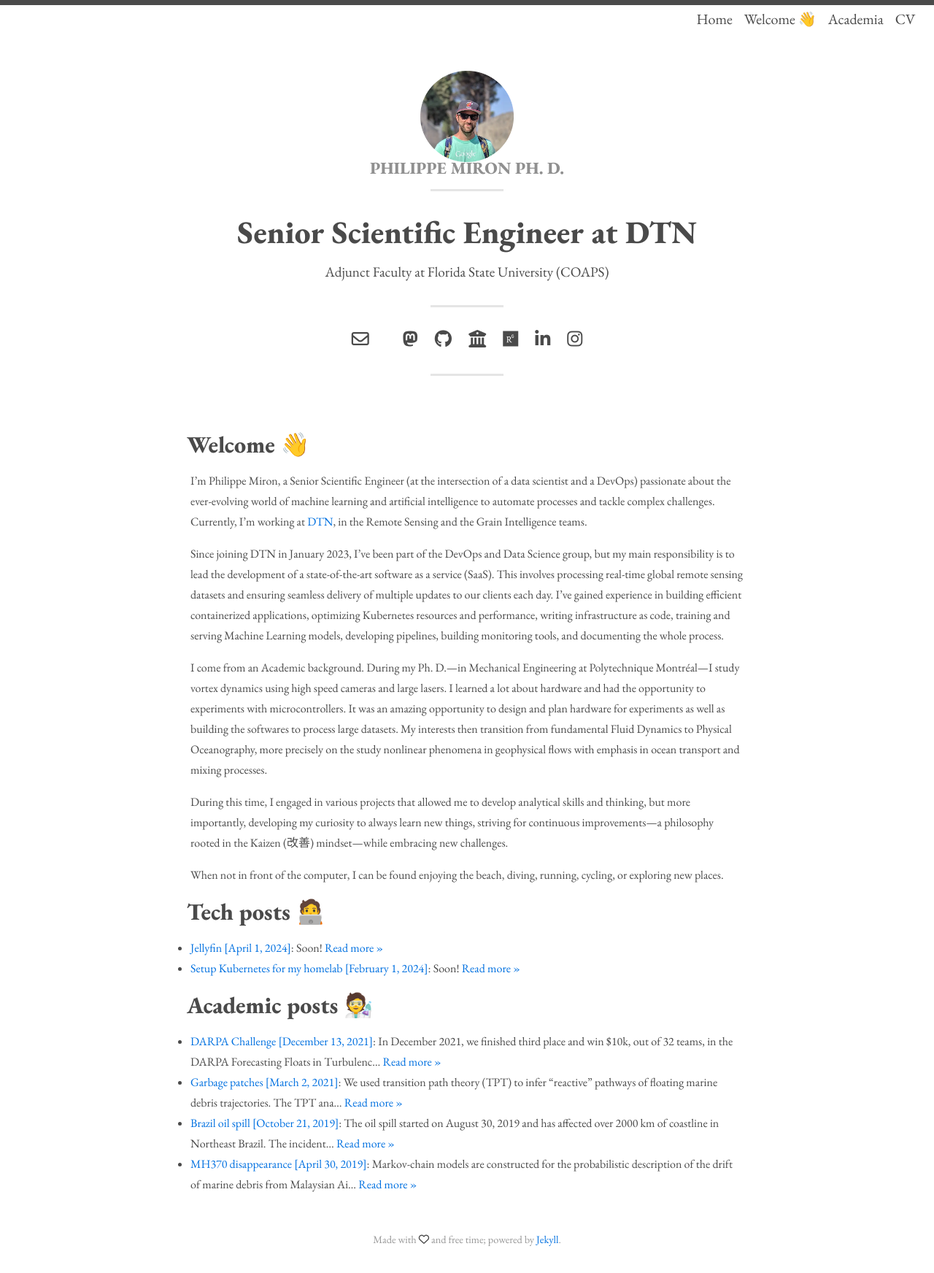
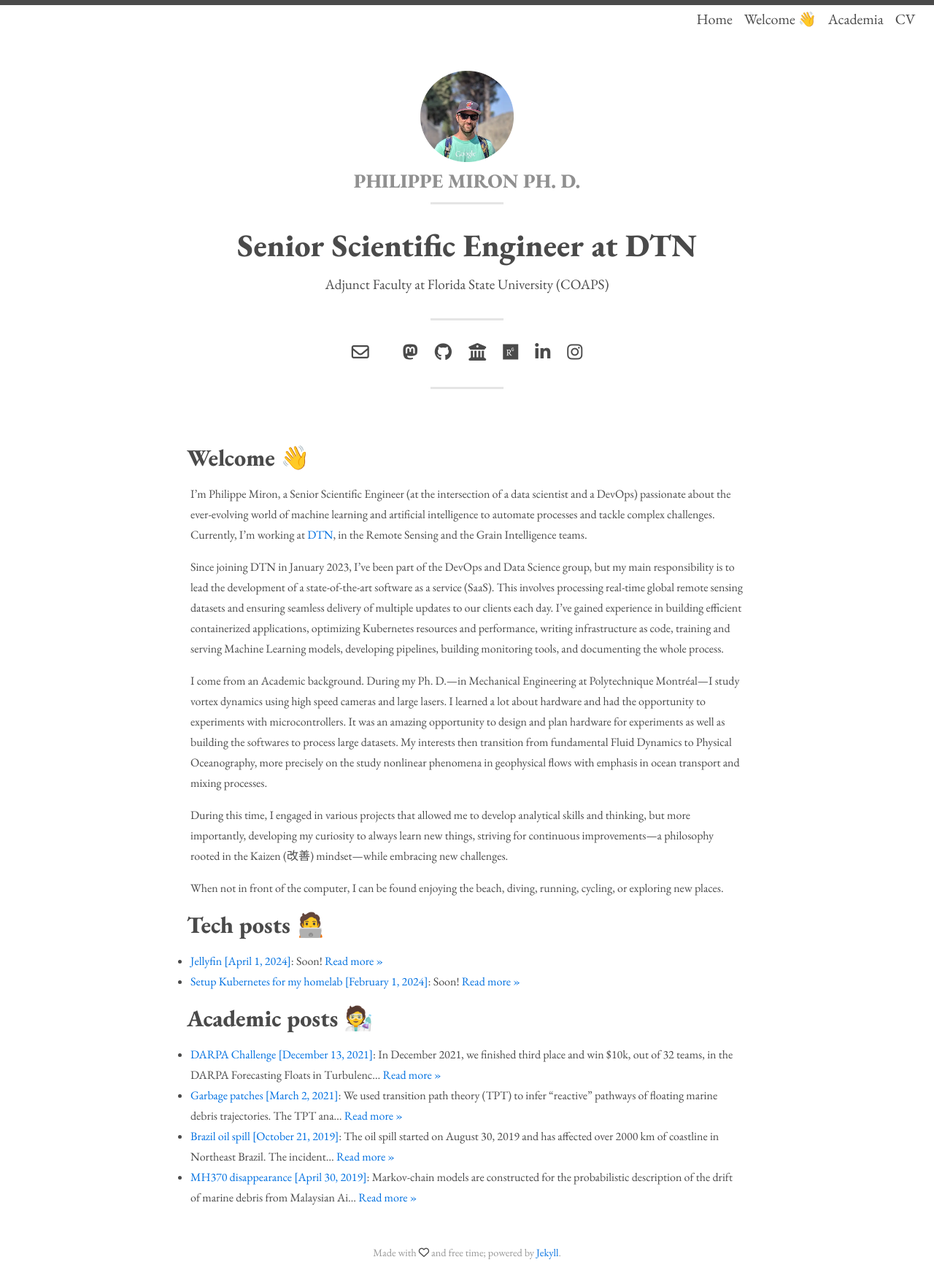
Before and after one commit to philippemiron/philippemiron.github.io, a Jekyll site: the page built from index.md, in a window 1280 px wide. Shown: the whole page at 73% size. Built offline with Jekyll 4.4.1, drawn with Linux system fonts in a browser that asks for light colours; our own code applies the rules of GitHub Pages for plain Markdown files.

Commit message:
minor css tweaks

```diff
--- a/_sass/includes/_header.scss
+++ b/_sass/includes/_header.scss
@@ -13,8 +13,9 @@
 
   .site-title {
     font-weight: bold;
-    font-size: 1.5em;
+    font-size: 1.75em;
     line-height: 0em;
+    margin-top: 0.5em;
   }
 
   .site-nav {
@@ -34,7 +35,6 @@
     @media (max-width: 1100px) {
       ul {
         display: inline-block;
-        float: left;
         padding-top: $padding-small;
         text-align: left;
         width: 100%;
--- a/_sass/layouts/_index.scss
+++ b/_sass/layouts/_index.scss
@@ -12,7 +12,7 @@
     display:block;
     width:100%;
     a {
-      font-size:0.8em;
+      font-size: 0.8em;
       text-transform: uppercase;
       color:#909090;
     }
@@ -50,7 +50,7 @@
   }
   .post-teaser {
     width: 46%;
-    @media (max-width:768px) {
+    @media (max-width: 768px) {
       width:100%;
     }
     margin:0 2% 1em;
@@ -121,7 +121,6 @@
       margin-top: 1em;
     }
   }
-
 }
 // Pagination
 .pagination .button {
```
